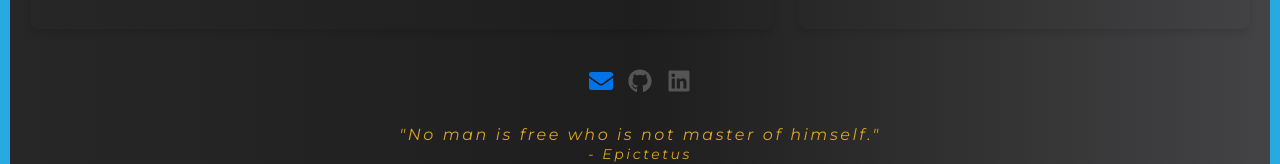
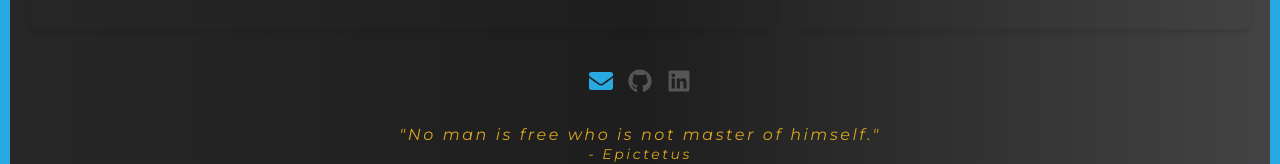
Before and after one commit to JMONDESIR/JoelMondesir, a React (Create React App) app: page /contact in a window 1280 px wide. In both pictures the pointer is over the link 601 px from the left and 621 px from the top of the page. Shown: the part 537-701 px from the top of the page. Built offline with nearby package versions, Linux system fonts and the light colour scheme.

Commit message:
icon update

```diff
--- a/src/components/contact/Contact.css
+++ b/src/components/contact/Contact.css
@@ -42,7 +42,7 @@
 }
 
 .icon-link:hover {
-  color: #0073e6;
+  color: #27aae1;
 }
 
 .contact {
```
